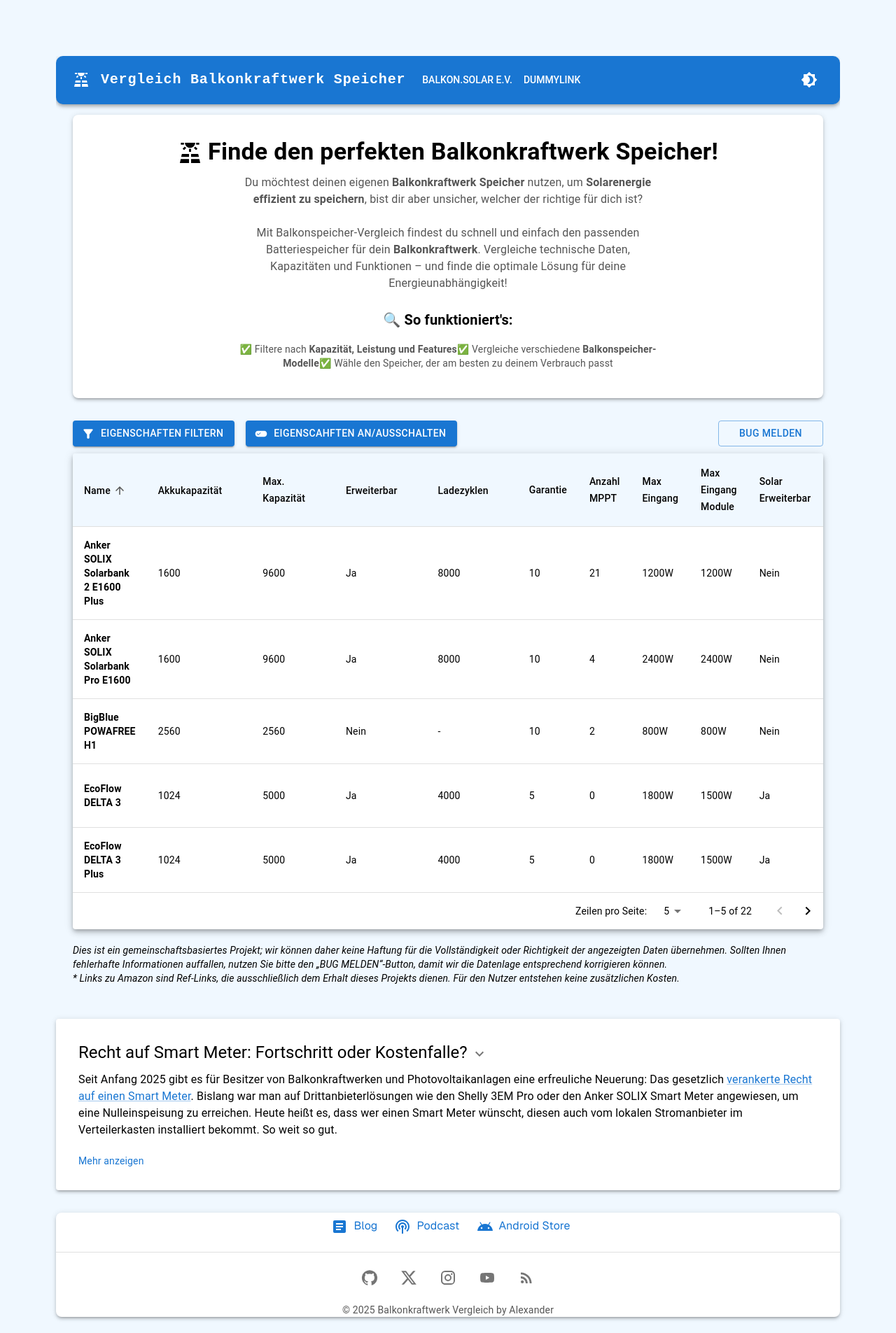
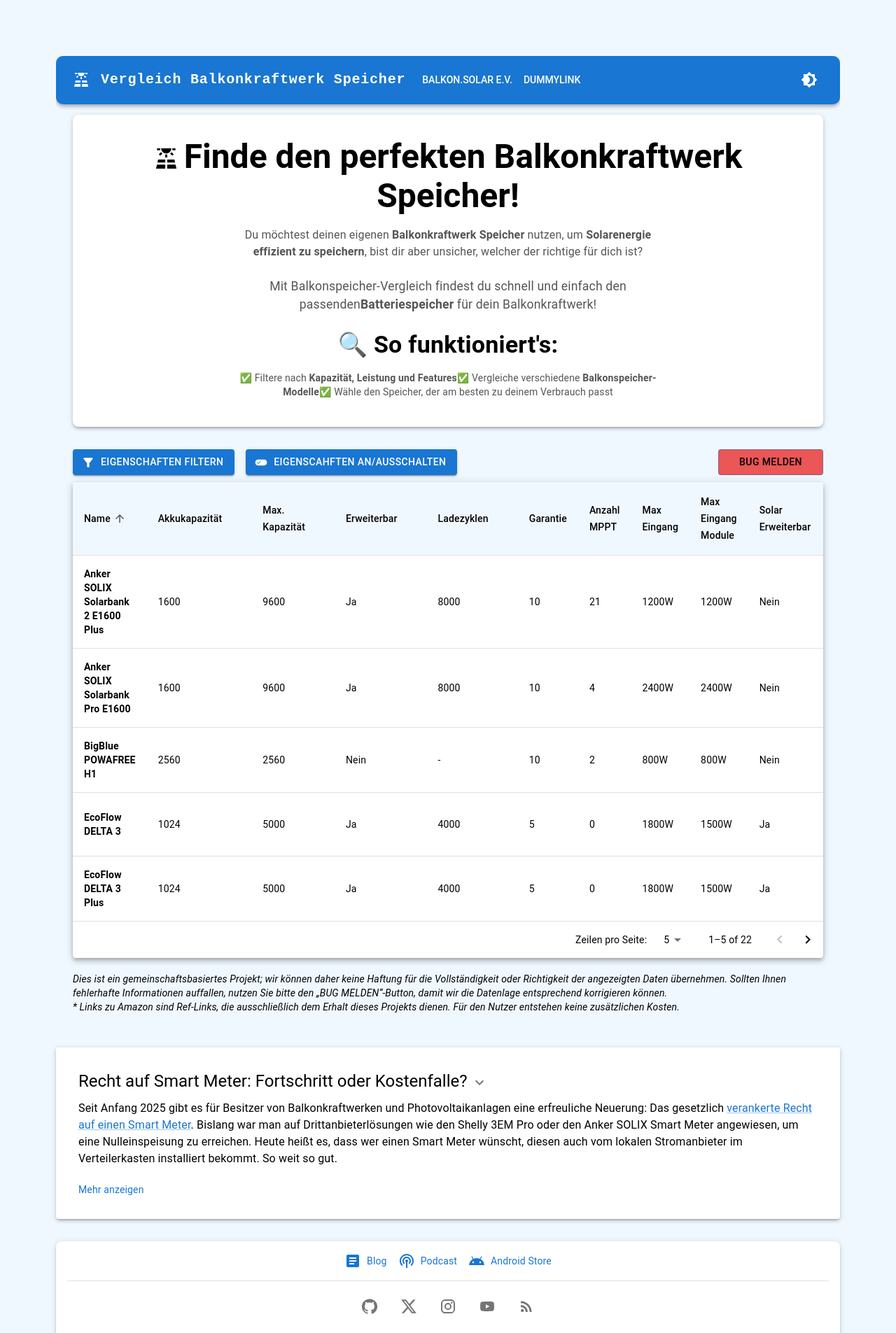
Before and after one commit to shortaktien/balkonkraftwerkvergleich24, a Next.js app in the folder balkonkraftwerk-vergleich24/: page / in a window 1280 px wide. Shown: the top 1905 px of the page at 70% size. Built offline with nearby package versions, Linux system fonts and the light colour scheme.

Commit message:
+ Aria Label hinzugefügt, + BUG MELDEN Button Kontrast geändert + Tooltips hinzugefügt

```diff
--- a/balkonkraftwerk-vergleich24/app/Footer.js
+++ b/balkonkraftwerk-vergleich24/app/Footer.js
@@ -1,5 +1,5 @@
 import React from "react";
-import { Box, Typography, IconButton, Link, Divider, Stack } from "@mui/material";
+import { Box, Typography, IconButton, Link, Divider, Stack, Tooltip } from "@mui/material";
 import GitHubIcon from "@mui/icons-material/GitHub";
 import TwitterIcon from "@mui/icons-material/X";
 import YouTubeIcon from "@mui/icons-material/YouTube";
@@ -17,27 +17,22 @@
         bgcolor: "background.paper",
         boxShadow: 3,
         borderRadius: 2,
+        p: 2
       }}
     >
       {/* Link-Bereich */}
       <Stack direction="row" justifyContent="center" spacing={2}>
-        <Link href="https://shortaktien.de" target="_blank" underline="none">
-          <IconButton color="primary">
+        <Link href="https://shortaktien.de" target="_blank" underline="none" sx={{ display: "flex", alignItems: "center", gap: 1 }}>
             <ArticleIcon />
-          </IconButton>
-          Blog
+          <Typography variant="body2">Blog</Typography>
         </Link>
-        <Link href="https://open.spotify.com/show/1NN6Hcc0mqI62yFEoVtZmk" target="_blank" underline="none">
-          <IconButton color="primary">
+        <Link href="https://open.spotify.com/show/1NN6Hcc0mqI62yFEoVtZmk" target="_blank" underline="none" sx={{ display: "flex", alignItems: "center", gap: 1 }}>
             <PodcastsIcon  />
-          </IconButton>
-          Podcast
+          <Typography variant="body2">Podcast</Typography>
         </Link>
-        <Link href="https://play.google.com/store/apps/dev?id=7286801966082095456&hl=de" target="_blank" underline="none">
-          <IconButton color="primary">
+        <Link href="https://play.google.com/store/apps/dev?id=7286801966082095456&hl=de" target="_blank" underline="none" sx={{ display: "flex", alignItems: "center", gap: 1 }}>
             <AndroidIcon  />
-          </IconButton>
-          Android Store
+          <Typography variant="body2">Android Store</Typography>
         </Link>
       </Stack>
 
@@ -45,21 +40,31 @@
 
       {/* Social Media Icons */}
       <Stack direction="row" justifyContent="center" spacing={2}>
-        <IconButton href="https://github.com/shortaktien" target="_blank">
+        <Tooltip title="GitHub">
+          <IconButton href="https://github.com/shortaktien" target="_blank" aria-label="GitHub">
             <GitHubIcon />
           </IconButton>
-        <IconButton href="https://x.com/shortaktien" target="_blank">
+        </Tooltip>
+          <Tooltip title="GitHub">
+          <IconButton href="https://x.com/shortaktien" target="_blank" aria-label="Twitter/X">
             <TwitterIcon />
           </IconButton>
-        <IconButton href="https://instagram.com/probablynothing.alex" target="_blank">
+        </Tooltip>
+        <Tooltip title="GitHub">
+          <IconButton href="https://instagram.com/probablynothing.alex" target="_blank" aria-label="Instagram">
             <InstagramIcon />
           </IconButton>
-        <IconButton href="https://www.youtube.com/channel/UCwWv39h0e84XUsNXKqullCw" target="_blank">
+        </Tooltip>
+        <Tooltip title="GitHub">
+          <IconButton href="https://www.youtube.com/channel/UCwWv39h0e84XUsNXKqullCw" target="_blank" aria-label="YouTube">
             <YouTubeIcon />
           </IconButton>
-        <IconButton href="https://shortaktien.de" target="_blank">
+        </Tooltip>
+          <Tooltip title="GitHub">
+          <IconButton href="https://shortaktien.de" target="_blank" aria-label="Feed">
             <RssFeedIcon />
           </IconButton>
+        </Tooltip>
       </Stack>
 
       {/* Copyright */}
--- a/balkonkraftwerk-vergleich24/app/Header.js
+++ b/balkonkraftwerk-vergleich24/app/Header.js
@@ -1,7 +1,7 @@
 "use client";
 
 import * as React from "react";
-import { AppBar, Box, Toolbar, IconButton, Typography, Container, Button, Link, Drawer, List, ListItem, ListItemButton, ListItemText } from "@mui/material";
+import { AppBar, Box, Toolbar, IconButton, Typography, Container, Button, Link, Drawer, List, ListItem, ListItemButton, ListItemText, Tooltip } from "@mui/material";
 import SolarPowerIcon from "@mui/icons-material/SolarPower";
 import Brightness4Icon from "@mui/icons-material/Brightness4";
 import Brightness7Icon from "@mui/icons-material/Brightness7";
@@ -65,23 +65,23 @@
           <Toolbar disableGutters>
             <SolarPowerIcon sx={{ display: { xs: "none", md: "flex" }, mr: 2 }} />
             <Link href="/" passHref>
+              <a style={{ textDecoration: "none", color: "white" }}>
                 <Typography
                   variant="h6"
                   noWrap
-                component="a"
                   sx={{
                     mr: 2,
                     display: { xs: "none", md: "flex" },
                     fontFamily: "monospace",
                     fontWeight: 900,
                     letterSpacing: ".05rem",
-                  color: "white",
-                  textDecoration: "none",
                   }}
                 >
                   Vergleich Balkonkraftwerk Speicher
                 </Typography>
+              </a>
             </Link>
+
 
             {/* 🌟 Hamburger-Menü für kleine Bildschirme 🌟 */}
             <Box sx={{ flexGrow: 1, display: { xs: "flex", md: "none" }, justifyContent: "flex-end" }}>
@@ -107,9 +107,11 @@
             </Box>
 
             {/* 🌑 Dark Mode Toggle Button 🌞 */}
+            <Tooltip title="Helles/Dunkles ändern">
               <IconButton sx={{ ml: 1 }} onClick={toggleDarkMode} color="inherit">
                 {isDarkMode ? <Brightness7Icon /> : <Brightness4Icon />}
               </IconButton>
+            </Tooltip>
           </Toolbar>
         </Container>
       </AppBar>
--- a/balkonkraftwerk-vergleich24/app/TableComponent.js
+++ b/balkonkraftwerk-vergleich24/app/TableComponent.js
@@ -177,7 +177,7 @@
           <Box sx={{ flexShrink: 0 }}>
             <Button
               variant="outlined"
-              sx={{ minWidth: "150px" }}
+              sx={{ minWidth: "150px", backgroundColor: "#eb5656", color: "black" }}
               onClick={() => {
                 const subject = encodeURIComponent("Bug melden");
                 const body = encodeURIComponent(
--- a/balkonkraftwerk-vergleich24/app/page.js
+++ b/balkonkraftwerk-vergleich24/app/page.js
@@ -10,6 +10,8 @@
 import SolarPowerIcon from "@mui/icons-material/SolarPower";
 import { ThemeProvider, createTheme, CssBaseline } from "@mui/material";
 import ExpandMoreIcon from "@mui/icons-material/ExpandMore";
+
+
 
 // 🎨 **Light Mode Theme**
 const lightTheme = createTheme({
@@ -77,7 +79,15 @@
                 mb: 4,
               }}
             >
-              <Typography variant="h4" fontWeight="bold" gutterBottom>
+              <Typography
+                variant="h3"
+                fontWeight="bold"
+                gutterBottom
+                sx={{
+                  textAlign: "center",
+                  mb: 2,
+                }}
+              >
                 <SolarPowerIcon fontSize="large" sx={{ verticalAlign: "middle", mr: 1 }} />
                 Finde den perfekten Balkonkraftwerk Speicher!
               </Typography>
@@ -87,13 +97,21 @@
                 <strong> Solarenergie effizient zu speichern</strong>, bist dir aber unsicher, welcher der richtige für dich ist?
               </Typography>
 
-              <Typography variant="body1" sx={{ maxWidth: "600px", mx: "auto", mb: 3, color: "text.secondary" }}>
-                Mit Balkonspeicher-Vergleich findest du schnell und einfach den passenden Batteriespeicher für dein
-                <strong> Balkonkraftwerk</strong>. Vergleiche technische Daten, Kapazitäten und Funktionen – und finde die optimale Lösung
-                für deine Energieunabhängigkeit!
+              <Typography
+                variant="body1"
+                sx={{
+                  maxWidth: "600px",
+                  mx: "auto",
+                  mb: 3,
+                  color: "text.secondary",
+                  fontSize: "1.1rem", // Etwas größer für bessere Lesbarkeit
+                }}
+              >
+                Mit Balkonspeicher-Vergleich findest du schnell und einfach den passenden
+                <strong>Batteriespeicher</strong> für dein Balkonkraftwerk!
               </Typography>
 
-              <Typography variant="h6" fontWeight="bold" sx={{ mb: 2 }}>
+              <Typography variant="h4" fontWeight="bold" sx={{ mb: 2 }}>
                 🔍 So funktioniert's:
               </Typography>
 
--- a/balkonkraftwerk-vergleich24/app/product/[id]/page.js
+++ b/balkonkraftwerk-vergleich24/app/product/[id]/page.js
@@ -201,7 +201,7 @@
 
           <Box sx={{ display: "flex", gap: 1 }}>
             <Button variant="contained" color="primary" onClick={() => history.back()}>Zurück</Button>
-            <Button variant="outlined" onClick={() => window.location.href = `mailto:lfsanja@gmail.com?subject=Bug melden&body=Produkt: ${product.id}`}>Bug melden</Button>
+            <Button sx={{backgroundColor: "#eb5656", color: "black"}} variant="outlined" onClick={() => window.location.href = `mailto:lfsanja@gmail.com?subject=Bug melden&body=Produkt: ${product.id}`}>Bug melden</Button>
           </Box>
             <Typography variant="body2" sx={{ fontStyle: "italic" }}>Dies ist ein gemeinschaftsbasiertes Projekt;
               wir können daher keine Haftung für die Vollständigkeit oder Richtigkeit der angezeigten Daten übernehmen.
```
Also changed, not shown: balkonkraftwerk-vergleich24/next.config.mjs (indentation only). Lines whose indentation alone changed are shown as unchanged.
